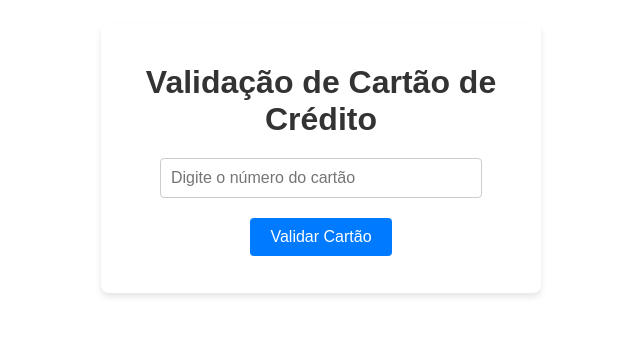
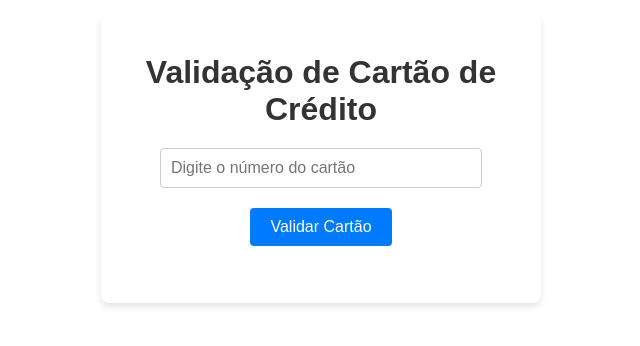
Before and after one commit to ViniciusGCP94/validador_De_Cartao_de_Credito, a plain HTML site: page index.html in a window 1280 px wide. Shown: the part 242-588 px from the top of the page, without its empty margins (319-959 px from the left). Drawn offline with Linux system fonts and the light colour scheme.

```diff
--- a/assets/css/style.css
+++ b/assets/css/style.css
@@ -18,7 +18,7 @@
     width: 100%;
     max-width: 400px;
     height: 45%;
-    max-height: 230px;
+    max-height: 250px;
     text-align: center;
     display: flex;
     flex-direction: column;
```
Also changed, not shown: assets/images/Validação-de-Cartão-CAPA.png (added), 1 other file.
